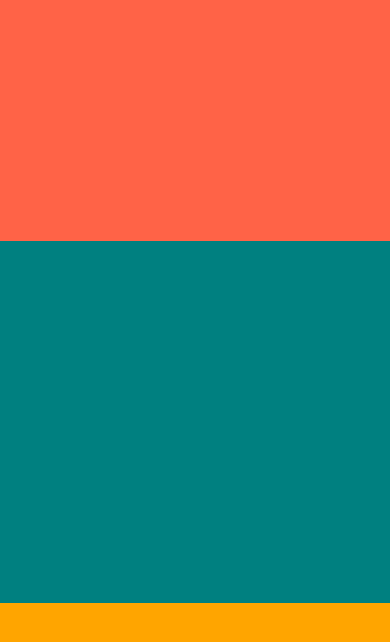
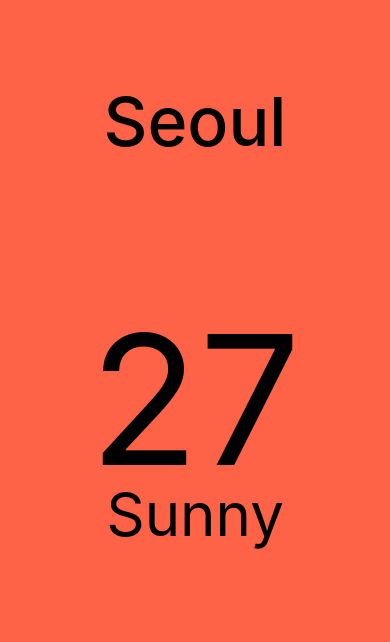
Before and after one commit to pottq577/react-native-weather, a React Native app: screen / in a window 390 px wide. Shown: the top 642 px of the page. Built offline with nearby package versions, Linux system fonts and the light colour scheme.

Commit message:
Styles Part One

```diff
--- a/App.js
+++ b/App.js
@@ -3,14 +3,48 @@
 
 export default function App() {
   return (
-    // 기본적으로 모든 View는 Flex Container
-    // Flex Direction의 기본값은 Column
-    // 거의 대부분의 레이아웃 디자인 상황에서 너비와 높이에 기반해서 만들지 않음! => 반응형
-    // 비율로 설정하여 레이아웃을 설정함
-    <View style={{ flex: 1 }}>
-      <View style={{ flex: 1, backgroundColor: "tomato" }}></View>
-      <View style={{ flex: 1.5, backgroundColor: "teal" }}></View>
-      <View style={{ flex: 1, backgroundColor: "orange" }}></View>
+    <View style={styles.container}>
+      <StatusBar style="auto"></StatusBar>
+      <View style={styles.city}>
+        <Text style={styles.cityName}>Seoul</Text>
+      </View>
+      <View style={styles.weather}>
+        <View style={styles.day}>
+          <Text style={styles.temp}>27</Text>
+          <Text style={styles.description}>Sunny</Text>
+        </View>
+      </View>
     </View>
   );
 }
+
+const styles = StyleSheet.create({
+  container: {
+    flex: 1,
+    backgroundColor: "tomato",
+  },
+  city: {
+    flex: 1.2,
+    justifyContent: "center",
+    alignItems: "center",
+  },
+  cityName: {
+    fontSize: 68,
+    fontWeight: "500",
+  },
+  weather: {
+    flex: 3,
+  },
+  day: {
+    flex: 1,
+    alignItems: "center",
+  },
+  temp: {
+    fontSize: 180,
+    marginTop: 50,
+  },
+  description: {
+    marginTop: -30,
+    fontSize: 60,
+  },
+});
```
